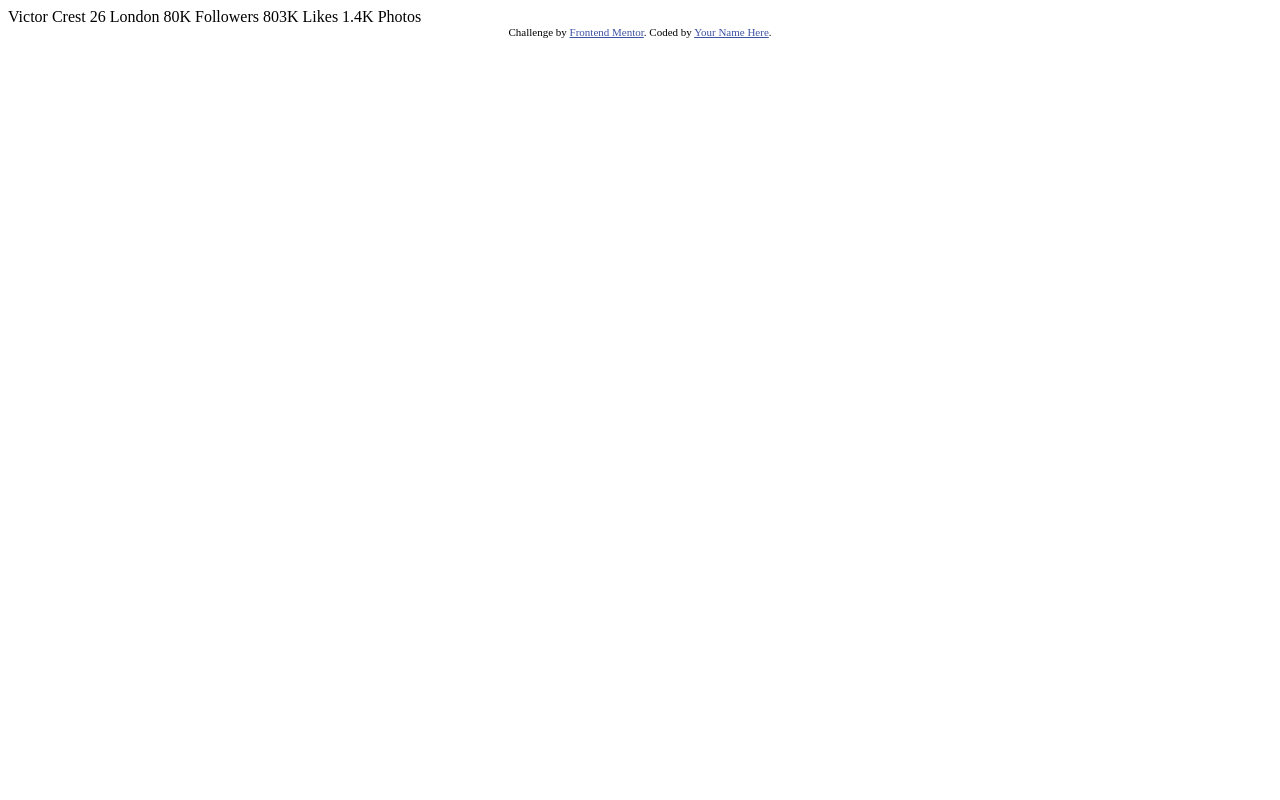
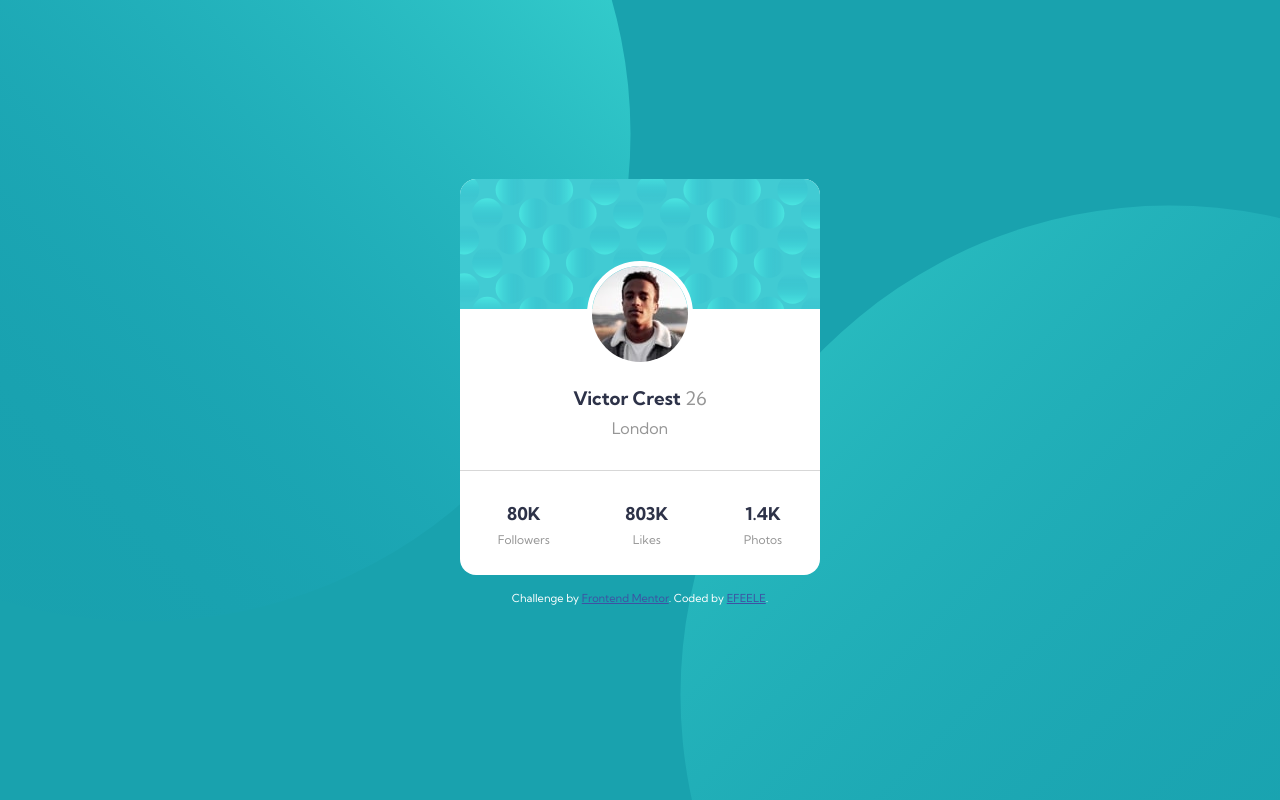
Before and after one commit to EFEELE/profile-card-component-main, a plain HTML site: page index.html in a window 1280 px wide. Drawn offline with Linux system fonts and the light colour scheme.

Commit message:
finished

```diff
--- a/index.html
+++ b/index.html
@@ -9,27 +9,41 @@
   <title>Frontend Mentor | Profile card component</title>
 
   <!-- Feel free to remove these styles or customise in your own stylesheet 👍 -->
+  <link rel="stylesheet" href="css/style.css">
   <style>
     .attribution { font-size: 11px; text-align: center; }
     .attribution a { color: hsl(228, 45%, 44%); }
   </style>
 </head>
 <body>
-  Victor Crest
-  26
-  London
+  <div class="wrapper">
+  <article class="card">
+    <div class="background"></div>
+    <div class="profilePicture">
+      <img src="images/image-victor.jpg" alt="">
+    </div>
+    <h3>Victor Crest <span>26</span></h3>
+    <p>London</p>
+    <div class="counters">
+        <div class="counter">
+          <span>80K</span>
+          <p>Followers</p>
+        </div>
+        <div class="counter">
+          <span>803K</span>
+          <p>Likes</p>
+        </div>
+        <div class="counter">
+          <span>1.4K</span>
+          <p>Photos</p>
+        </div>
+    </div>
+  </article>
 
-  80K
-  Followers
-
-  803K
-  Likes
-
-  1.4K
-  Photos
+</div>
   <div class="attribution">
     Challenge by <a href="https://www.frontendmentor.io?ref=challenge" target="_blank">Frontend Mentor</a>.
-    Coded by <a href="#">Your Name Here</a>.
+    Coded by <a href="https://github.com/EFEELE">EFEELE</a>.
   </div>
 </body>
 </html>
--- /dev/null
+++ b/sass/style.scss
@@ -0,0 +1,125 @@
+@import url("https://fonts.googleapis.com/css2?family=Kumbh+Sans:wght@400;700&display=swap");
+// font-family: 'Kumbh Sans', sans-serif;
+
+// COLORS
+$darkCyan: hsl(185, 75%, 39%);
+$vDarkBlue: hsl(229, 23%, 23%);
+$darkGrBlue: hsl(227, 10%, 46%);
+$darkGray: hsl(0, 0%, 59%);
+
+body {
+  margin: 0;
+  background-color: $darkCyan;
+  background-image: url(../images/bg-pattern-top.svg),
+    url(../images/bg-pattern-bottom.svg);
+  background-repeat: no-repeat;
+  background-position: left 125% top 170%, right 125% bottom 170%;
+  //   background-position: left -150% top 50%, right -150% bottom 130%;
+  display: flex;
+  justify-content: center;
+  flex-direction: column;
+  align-items: center;
+  min-height: 100vh;
+  font-family: "Kumbh Sans", sans-serif;
+}
+
+.wrapper {
+    display: contents;
+}
+
+
+img.back {
+  width: 100%;
+  position: absolute;
+}
+
+img.top {
+  display: block;
+  margin-left: -50%;
+  margin-top: -50%;
+}
+
+img.bottom {
+  display: block;
+  margin-left: 50%;
+  margin-bottom: -50%;
+}
+
+.card {
+  width: 90%;
+  background-color: white;
+  z-index: 1;
+  border-radius: 1rem;
+  text-align: center;
+}
+.background {
+  background-image: url(../images/bg-pattern-card.svg);
+  height: 130px;
+  background-repeat: no-repeat;
+  background-size: cover;
+  border-top-left-radius: 1rem;
+  border-top-right-radius: 1rem;
+}
+.profilePicture {
+  width: 100%;
+  text-align: center;
+  margin-top: -48px;
+}
+.profilePicture img {
+  border-radius: 65px;
+  border: 5px solid white;
+}
+h3 {
+  color: $vDarkBlue;
+  margin-bottom: 0;
+  margin-top: 1rem;
+}
+h3 span {
+  color: $darkGray;
+  font-weight: 400;
+}
+p {
+  color: $darkGray;
+  font-weight: 200;
+  margin-top: 0.5rem;
+}
+.counters {
+  display: flex;
+  width: 100%;
+  margin: 0 auto;
+  border-top: 1px solid #96969661;
+  justify-content: space-around;
+  margin-top: 2rem;
+  padding-top: 2rem;
+  padding-bottom: 1rem;
+}
+.counters span {
+  font-weight: 700;
+  color: $vDarkBlue;
+  font-size: 1.1rem;
+}
+
+.counter {
+  margin-left: 1.4rem;
+  margin-right: 1.4rem;
+}
+.counters p {
+  font-size: 12px;
+}
+
+.attribution {
+  color: white;
+  margin-top: 1rem;
+  margin-bottom: 1rem;
+}
+
+@media screen and (min-width: 480px) {
+    body{
+        background-position: left -115% top 200%, right -125% bottom 215%;
+    }
+  .wrapper {
+    width: 400px;
+    display: flex;
+    justify-content: center;
+  }
+}
```
Also changed, not shown: css/style.css (added), 1 other file.
